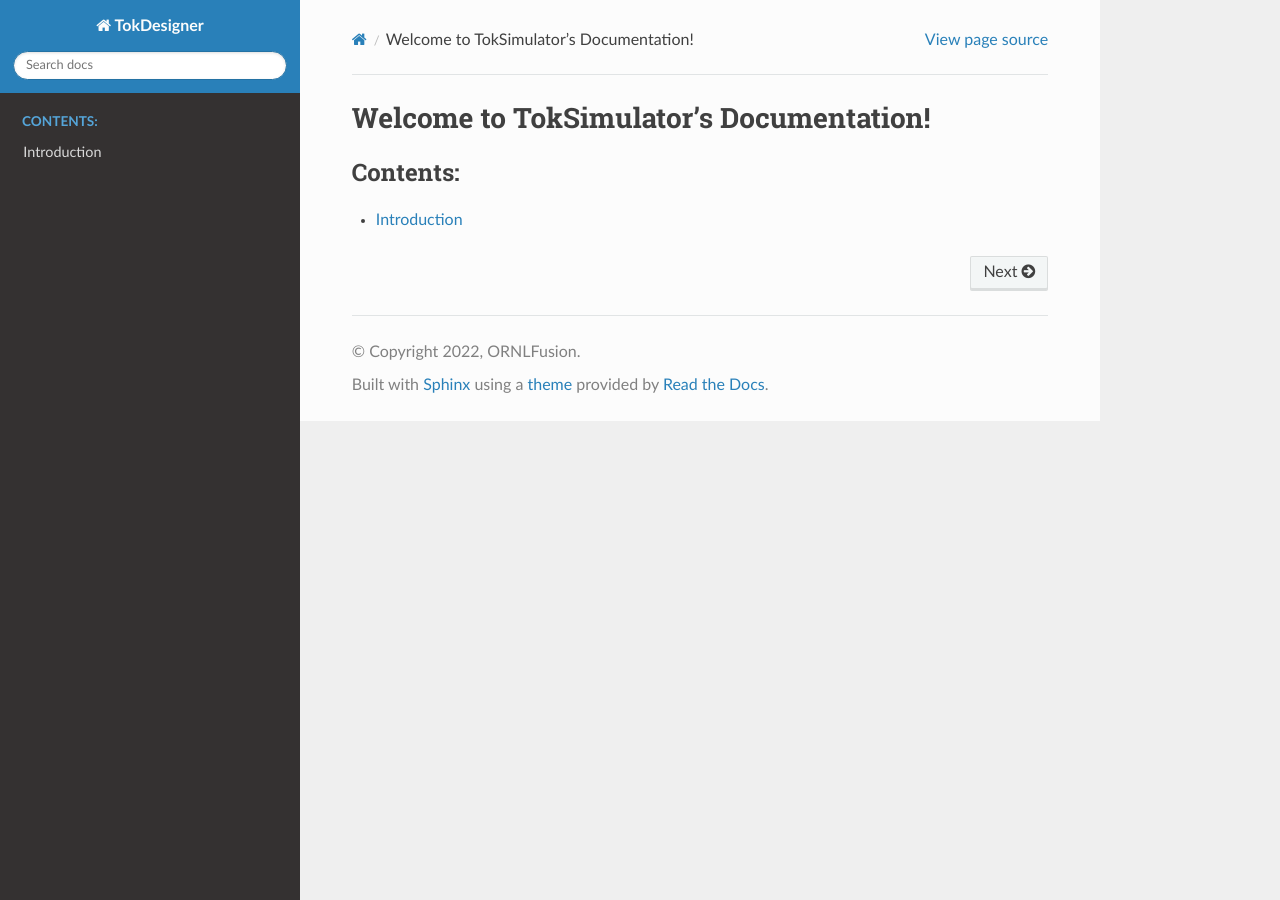
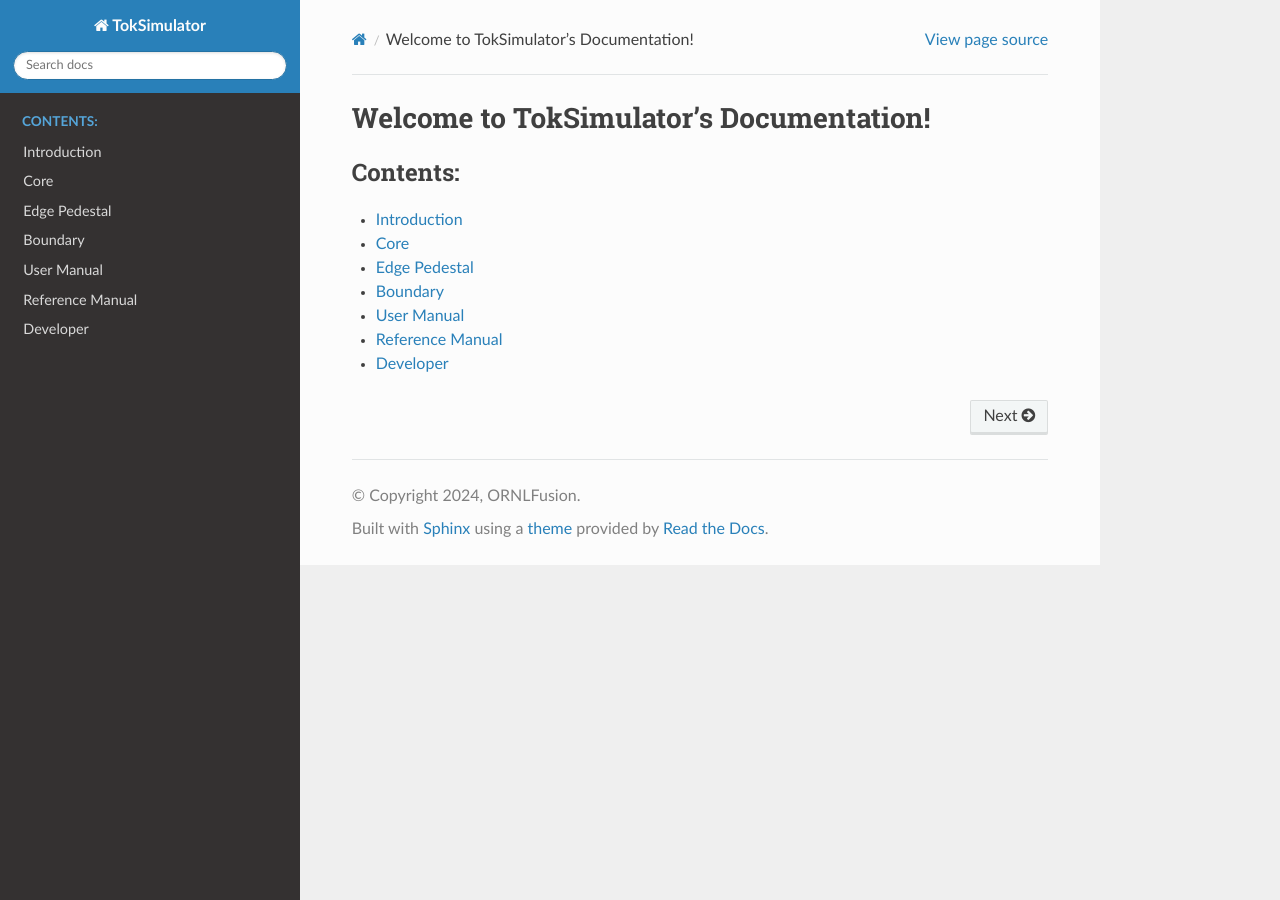
Before and after one commit to ORNL-Fusion/toksimulator-doc, a Sphinx documentation site: the page built from docs/index.rst, in a window 1280 px wide. Built offline with Sphinx 7.4.7 and the Read the Docs theme 2.0.0, drawn with Linux system fonts in a browser that asks for light colours.

Commit message:
scratch template

```diff
--- /dev/null
+++ b/docs/boundary.rst
@@ -0,0 +1,2 @@
+Boundary
+========
--- a/docs/conf.py
+++ b/docs/conf.py
@@ -17,8 +17,8 @@
 
 # -- Project information -----------------------------------------------------
 
-project = 'TokDesigner'
-copyright = '2022, ORNLFusion'
+project = 'TokSimulator'
+copyright = '2024, ORNLFusion'
 author = 'ORNLFusion'
 
 # The full version, including alpha/beta/rc tags
--- /dev/null
+++ b/docs/core.rst
@@ -0,0 +1,2 @@
+Core
+====
--- /dev/null
+++ b/docs/developer.rst
@@ -0,0 +1,2 @@
+Developer
+=========
--- a/docs/index.rst
+++ b/docs/index.rst
@@ -1,8 +1,20 @@
 Welcome to TokSimulator's Documentation!
-=======================================
+========================================
 
 .. toctree::
    :maxdepth: 1
    :caption: Contents:
 
    introduction
+
+   core
+
+   pedestal
+
+   boundary
+
+   user_manual
+
+   reference_manual
+
+   developer
--- /dev/null
+++ b/docs/pedestal.rst
@@ -0,0 +1,2 @@
+Edge Pedestal
+=============
--- /dev/null
+++ b/docs/reference_manual.rst
@@ -0,0 +1,2 @@
+Reference Manual
+================
--- /dev/null
+++ b/docs/user_manual.rst
@@ -0,0 +1,2 @@
+User Manual
+===========
```
